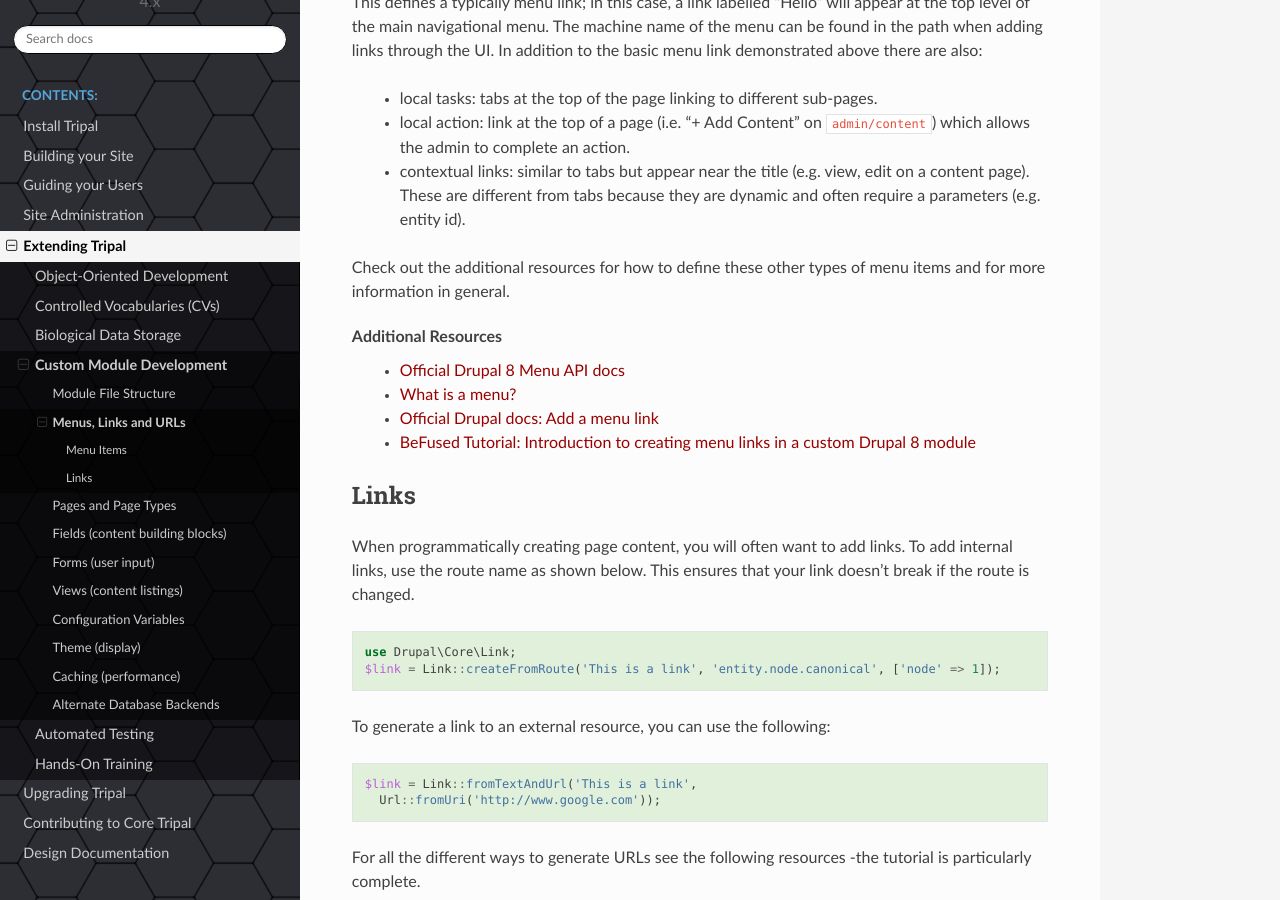
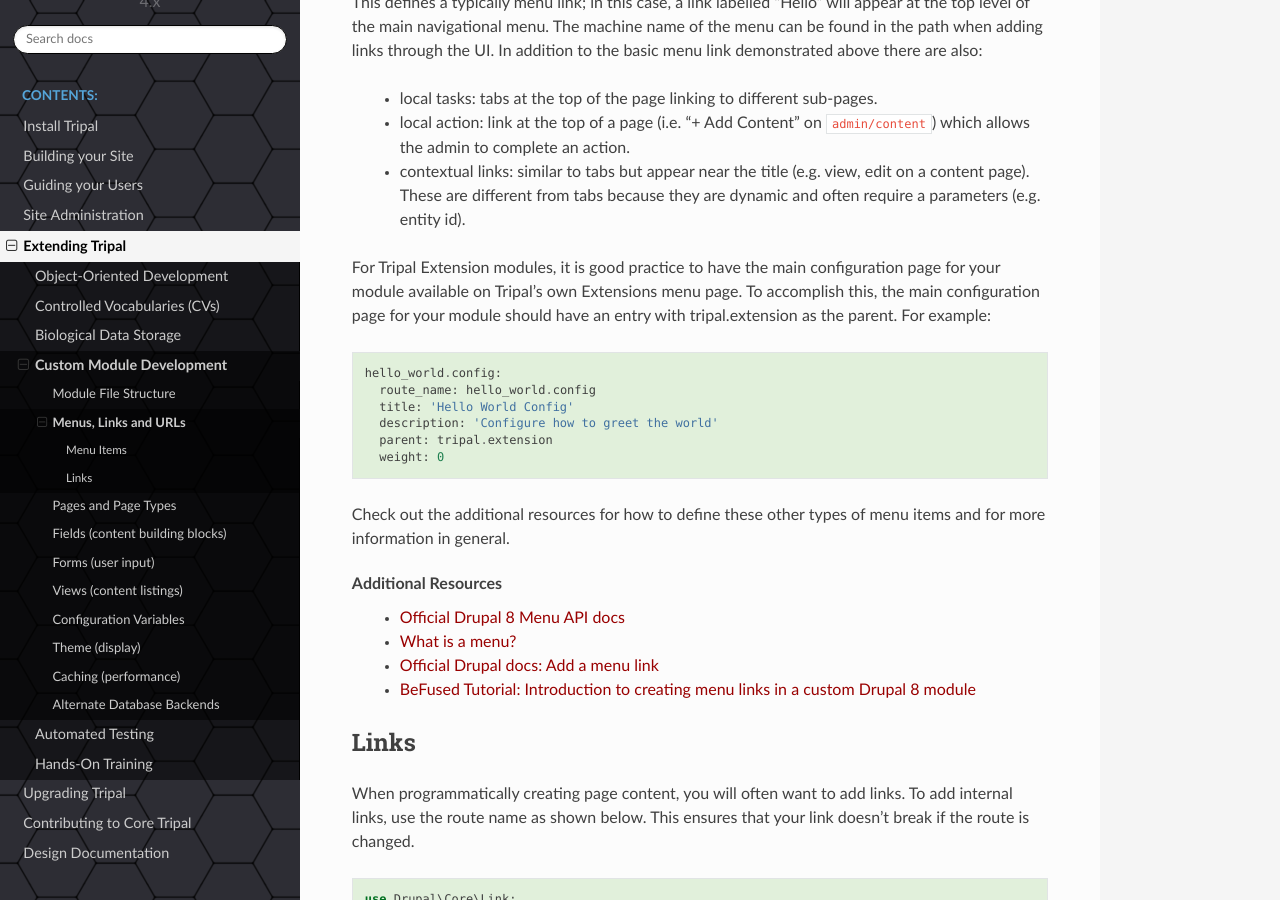
Before and after one commit to tripal/tripal_doc, a Sphinx documentation site: the page built from docs/dev_guide/module_dev/routing.rst, in a window 1280 px wide and 900 px high, scrolled down 1629 px. Built offline with Sphinx 7.4.7 and the Read the Docs theme 2.0.0, drawn with Linux system fonts in a browser that asks for light colours.

Commit message:
Add info about extension module admin links

```diff
--- a/docs/dev_guide/module_dev/routing.rst
+++ b/docs/dev_guide/module_dev/routing.rst
@@ -46,6 +46,17 @@
  - local action: link at the top of a page (i.e. "+ Add Content" on ``admin/content``) which allows the admin to complete an action.
  - contextual links: similar to tabs but appear near the title (e.g. view, edit on a content page). These are different from tabs because they are dynamic and often require a parameters (e.g. entity id).
 
+For Tripal Extension modules, it is good practice to have the main configuration page for your module available on Tripal's own Extensions menu page. To accomplish this, the main configuration page for your module should have an entry with tripal.extension as the parent. For example:
+
+.. code::
+
+  hello_world.config:
+    route_name: hello_world.config
+    title: 'Hello World Config'
+    description: 'Configure how to greet the world'
+    parent: tripal.extension
+    weight: 0
+
 Check out the additional resources for how to define these other types of menu items and for more information in general.
 
 Additional Resources
```
